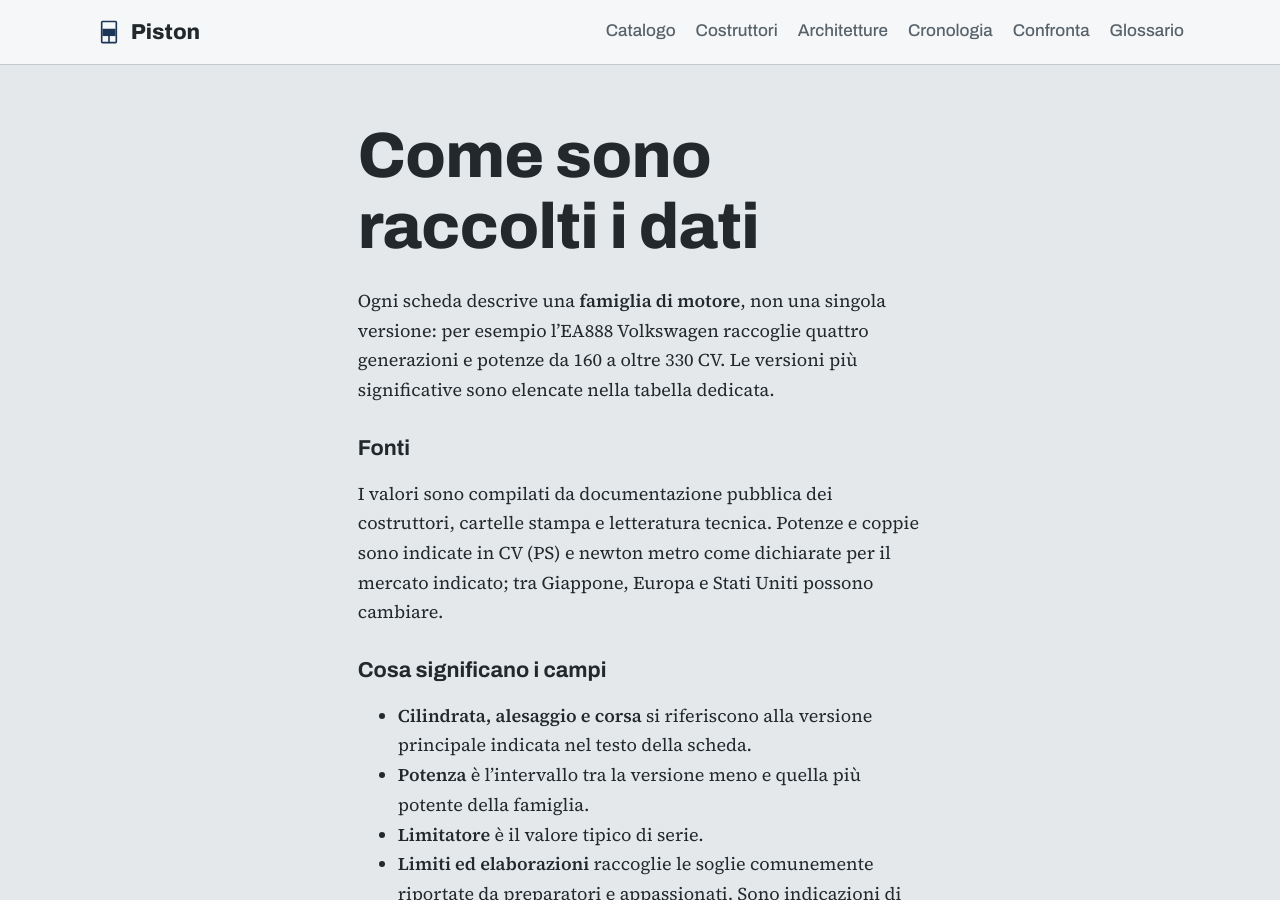
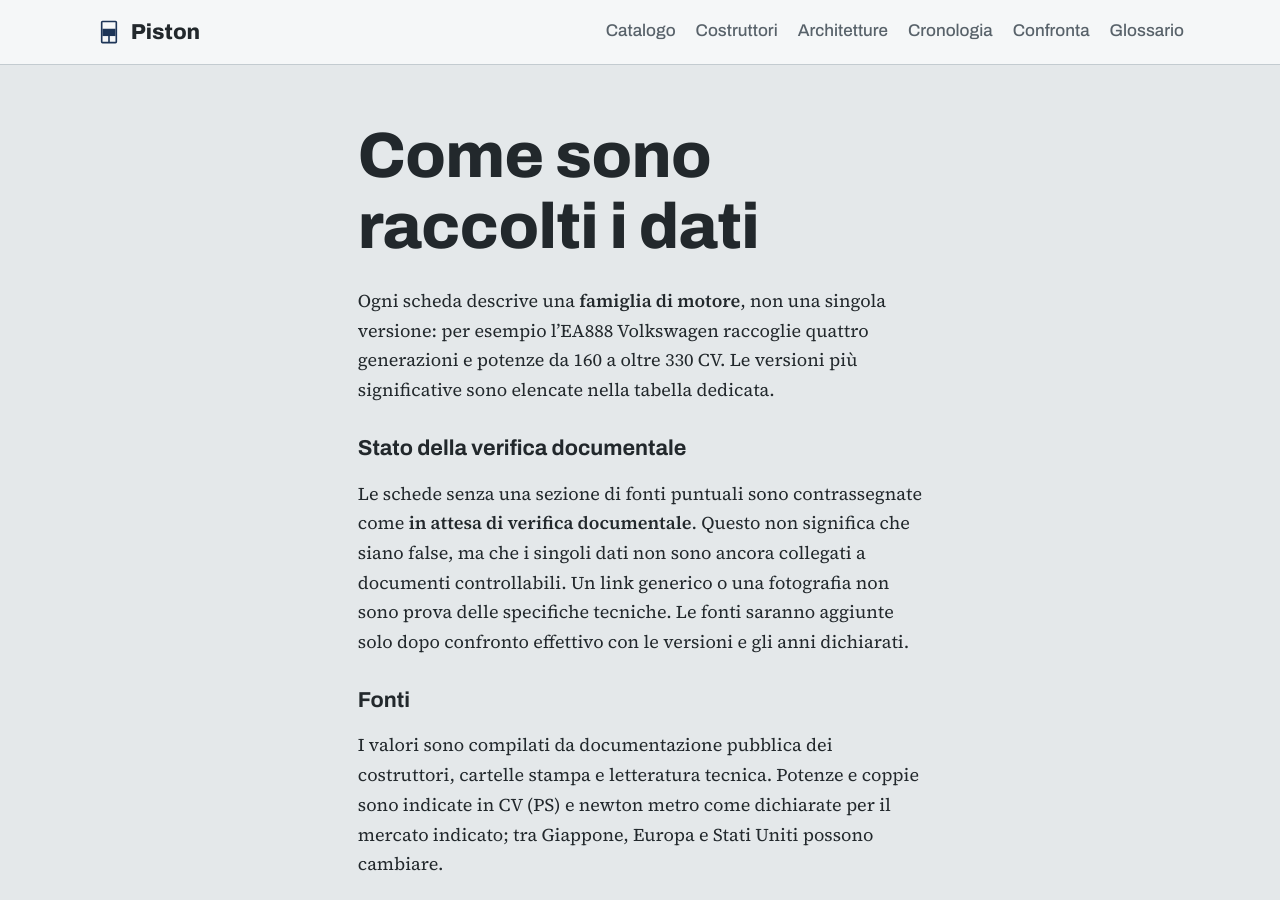
Before and after one commit to anomaly73bit/piston, a Jekyll site: the page built from metodo.md, in a window 1280 px wide and 900 px high. Built offline with Jekyll 4.4.1, drawn with Linux system fonts in a browser that asks for light colours.

Commit message:
Document verification status and sourcing policy

```diff
--- a/metodo.md
+++ b/metodo.md
@@ -8,6 +8,10 @@ permalink: /metodo/
 # Come sono raccolti i dati
 
 Ogni scheda descrive una **famiglia di motore**, non una singola versione: per esempio l'EA888 Volkswagen raccoglie quattro generazioni e potenze da 160 a oltre 330 CV. Le versioni più significative sono elencate nella tabella dedicata.
+
+## Stato della verifica documentale
+
+Le schede senza una sezione di fonti puntuali sono contrassegnate come **in attesa di verifica documentale**. Questo non significa che siano false, ma che i singoli dati non sono ancora collegati a documenti controllabili. Un link generico o una fotografia non sono prova delle specifiche tecniche. Le fonti saranno aggiunte solo dopo confronto effettivo con le versioni e gli anni dichiarati.
 
 ## Fonti
 
```
